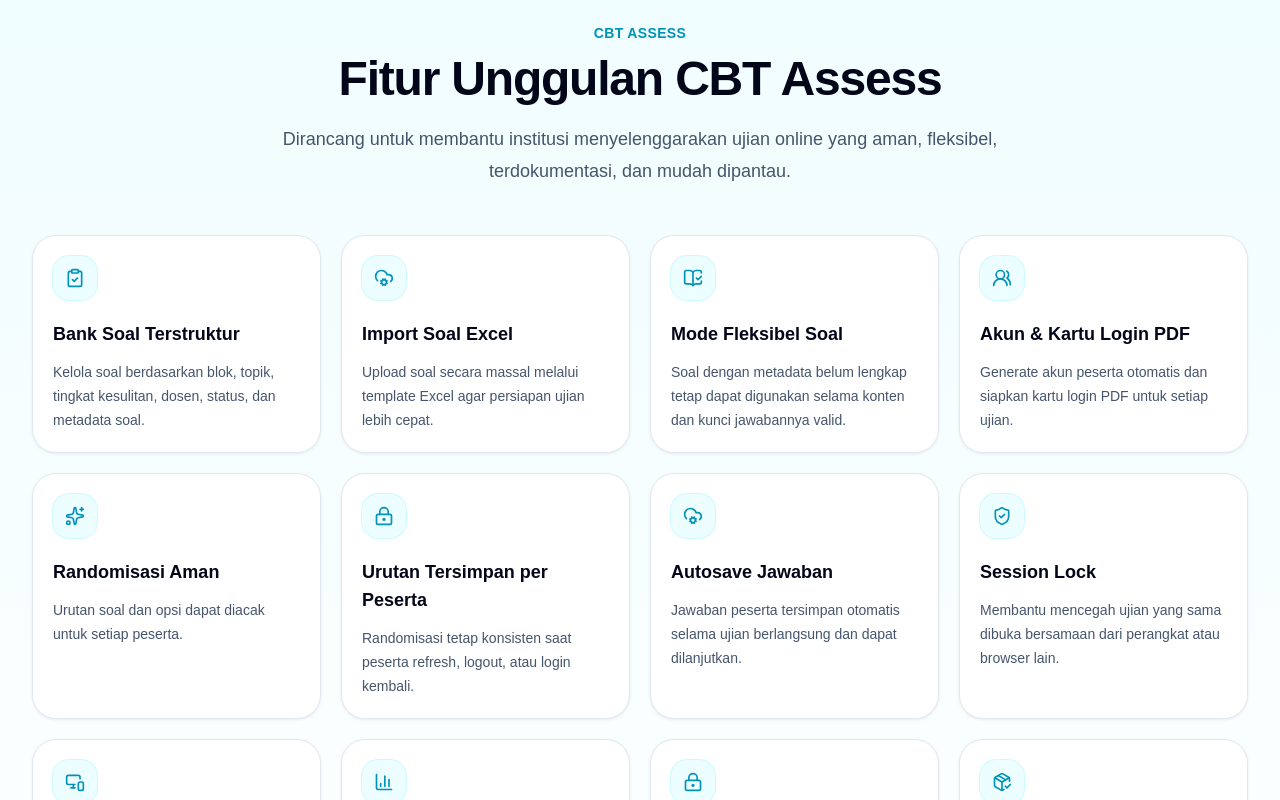
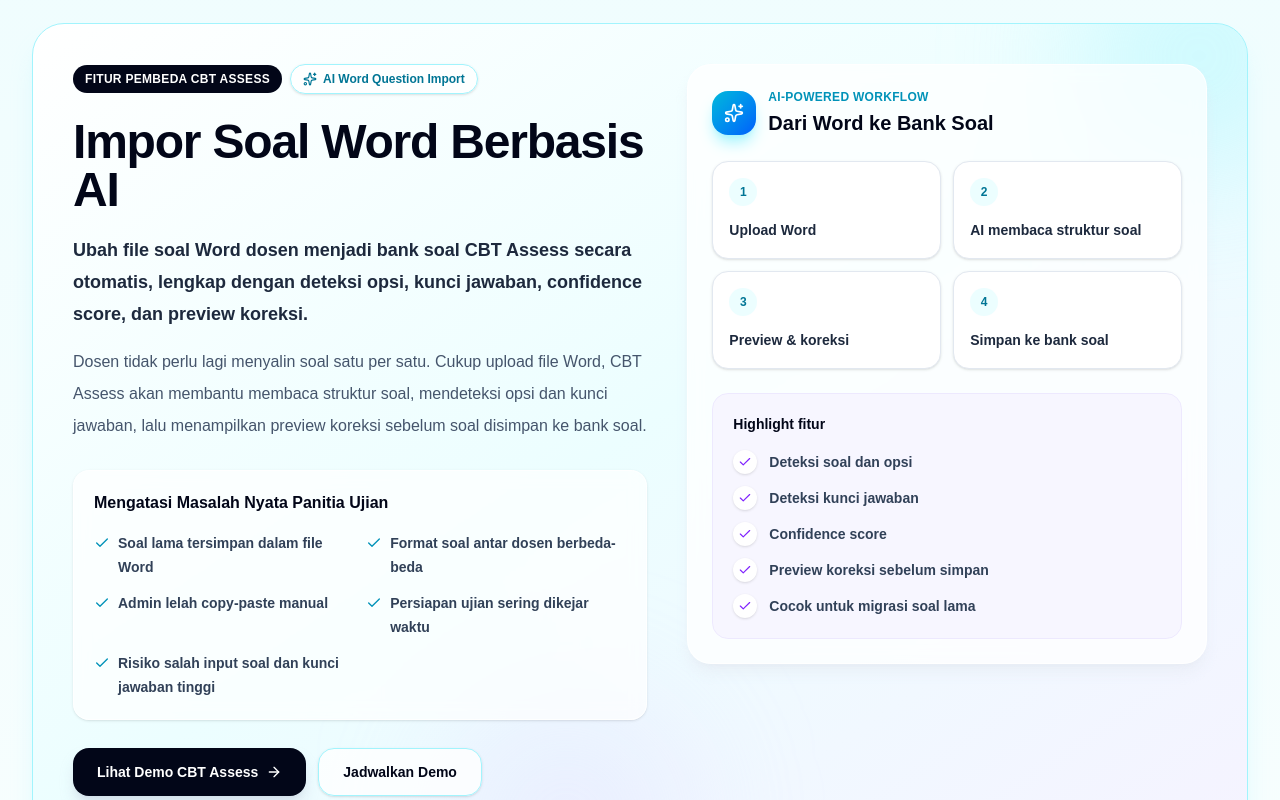
Before and after one commit to oktomarpaung/digitaltech-landing, a Next.js app: page / in a window 1280 px wide. Shown: the part 2060-2860 px from the top of the page. Built offline with nearby package versions, Linux system fonts and the light colour scheme.

Commit message:
feat: highlight AI Word question import
Add a dedicated CBT Assess differentiator section for AI Word Question Import with problem statement, workflow, feature highlights, and demo CTA.

```diff
--- a/src/app/page.tsx
+++ b/src/app/page.tsx
@@ -314,6 +314,29 @@
     description: "Ekspor hasil ujian, data dan akun peserta, serta analisis butir ke Excel atau CSV.",
     icon: PackageCheck,
   },
+];
+
+const aiWordImportProblems = [
+  "Soal lama tersimpan dalam file Word",
+  "Format soal antar dosen berbeda-beda",
+  "Admin lelah copy-paste manual",
+  "Persiapan ujian sering dikejar waktu",
+  "Risiko salah input soal dan kunci jawaban tinggi",
+];
+
+const aiWordImportFlow = [
+  "Upload Word",
+  "AI membaca struktur soal",
+  "Preview & koreksi",
+  "Simpan ke bank soal",
+];
+
+const aiWordImportHighlights = [
+  "Deteksi soal dan opsi",
+  "Deteksi kunci jawaban",
+  "Confidence score",
+  "Preview koreksi sebelum simpan",
+  "Cocok untuk migrasi soal lama",
 ];
 
 const pricingPlans: PricingPlan[] = [
@@ -1314,11 +1337,121 @@
 
       <section id="fitur-cbt" className="border-y border-slate-200 bg-gradient-to-b from-cyan-50/70 to-white px-5 py-20 sm:px-6 lg:px-8">
         <div className="mx-auto max-w-7xl">
-          <SectionHeader
-            eyebrow="CBT Assess"
-            title="Fitur Unggulan CBT Assess"
-            description="Dirancang untuk membantu institusi menyelenggarakan ujian online yang aman, fleksibel, terdokumentasi, dan mudah dipantau."
-          />
+          <motion.div
+            initial="hidden"
+            whileInView="visible"
+            viewport={{ once: true, amount: 0.2 }}
+            transition={{ duration: 0.55, ease: "easeOut" }}
+            variants={fadeUp}
+            className="relative overflow-hidden rounded-[2rem] border border-cyan-200 bg-gradient-to-br from-white via-cyan-50 to-violet-50 p-6 shadow-xl shadow-cyan-100/70 sm:p-8 lg:p-10"
+          >
+            <div className="absolute -right-20 -top-24 h-64 w-64 rounded-full bg-cyan-200/40 blur-3xl" />
+            <div className="absolute -bottom-28 left-1/3 h-64 w-64 rounded-full bg-violet-200/30 blur-3xl" />
+
+            <div className="relative grid gap-10 lg:grid-cols-[1.05fr_0.95fr] lg:items-start">
+              <div>
+                <div className="flex flex-wrap items-center gap-2">
+                  <span className="rounded-full bg-slate-950 px-3 py-1.5 text-xs font-black uppercase tracking-wide text-white">
+                    Fitur Pembeda CBT Assess
+                  </span>
+                  <span className="inline-flex items-center gap-1.5 rounded-full border border-cyan-200 bg-white/80 px-3 py-1.5 text-xs font-black text-cyan-700 shadow-sm">
+                    <Sparkles className="h-3.5 w-3.5" />
+                    AI Word Question Import
+                  </span>
+                </div>
+
+                <h2 className="mt-6 text-3xl font-black tracking-tight text-slate-950 sm:text-4xl lg:text-5xl">
+                  Impor Soal Word Berbasis AI
+                </h2>
+                <p className="mt-5 text-lg font-bold leading-8 text-slate-800">
+                  Ubah file soal Word dosen menjadi bank soal CBT Assess secara otomatis, lengkap dengan deteksi opsi,
+                  kunci jawaban, confidence score, dan preview koreksi.
+                </p>
+                <p className="mt-4 leading-8 text-slate-600">
+                  Dosen tidak perlu lagi menyalin soal satu per satu. Cukup upload file Word, CBT Assess akan membantu
+                  membaca struktur soal, mendeteksi opsi dan kunci jawaban, lalu menampilkan preview koreksi sebelum
+                  soal disimpan ke bank soal.
+                </p>
+
+                <div className="mt-7 rounded-2xl border border-white/80 bg-white/70 p-5 shadow-sm backdrop-blur">
+                  <h3 className="font-black text-slate-950">Mengatasi Masalah Nyata Panitia Ujian</h3>
+                  <div className="mt-4 grid gap-3 sm:grid-cols-2">
+                    {aiWordImportProblems.map((problem) => (
+                      <div key={problem} className="flex items-start gap-2 text-sm font-semibold leading-6 text-slate-700">
+                        <Check className="mt-1 h-4 w-4 flex-none text-cyan-600" />
+                        <span>{problem}</span>
+                      </div>
+                    ))}
+                  </div>
+                </div>
+
+                <div className="mt-7 flex flex-col gap-3 sm:flex-row">
+                  <a
+                    href={cbtDemoUrl}
+                    target="_blank"
+                    rel="noreferrer"
+                    className="inline-flex h-12 items-center justify-center gap-2 rounded-2xl bg-slate-950 px-6 text-sm font-black text-white shadow-lg shadow-slate-300/70 transition-all hover:-translate-y-0.5 hover:bg-slate-800"
+                  >
+                    Lihat Demo CBT Assess
+                    <ArrowRight className="h-4 w-4" />
+                  </a>
+                  <a
+                    href="#demo"
+                    className="inline-flex h-12 items-center justify-center rounded-2xl border border-cyan-200 bg-white/80 px-6 text-sm font-black text-slate-950 shadow-sm transition-all hover:-translate-y-0.5 hover:border-cyan-300 hover:bg-cyan-50"
+                  >
+                    Jadwalkan Demo
+                  </a>
+                </div>
+              </div>
+
+              <div className="rounded-3xl border border-white/80 bg-white/75 p-5 shadow-lg shadow-slate-200/60 backdrop-blur sm:p-6">
+                <div className="flex items-center gap-3">
+                  <span className="flex h-11 w-11 items-center justify-center rounded-2xl bg-gradient-to-br from-cyan-500 to-blue-600 text-white shadow-lg shadow-cyan-200">
+                    <Sparkles className="h-5 w-5" />
+                  </span>
+                  <div>
+                    <p className="text-xs font-black uppercase tracking-wide text-cyan-600">AI-Powered Workflow</p>
+                    <h3 className="mt-1 text-xl font-black text-slate-950">Dari Word ke Bank Soal</h3>
+                  </div>
+                </div>
+
+                <div className="mt-6 grid grid-cols-2 gap-3">
+                  {aiWordImportFlow.map((step, index) => (
+                    <div key={step} className="rounded-2xl border border-slate-200 bg-white p-4 shadow-sm">
+                      <span className="flex h-7 w-7 items-center justify-center rounded-full bg-cyan-50 text-xs font-black text-cyan-700">
+                        {index + 1}
+                      </span>
+                      <p className="mt-3 text-sm font-black leading-6 text-slate-800">{step}</p>
+                    </div>
+                  ))}
+                </div>
+
+                <div className="mt-6 rounded-2xl border border-violet-100 bg-violet-50/70 p-5">
+                  <p className="text-sm font-black text-slate-950">Highlight fitur</p>
+                  <div className="mt-4 grid gap-3">
+                    {aiWordImportHighlights.map((highlight) => (
+                      <div key={highlight} className="flex items-center gap-3 text-sm font-semibold text-slate-700">
+                        <span className="flex h-6 w-6 flex-none items-center justify-center rounded-full bg-white text-violet-600 shadow-sm">
+                          <Check className="h-3.5 w-3.5" />
+                        </span>
+                        {highlight}
+                      </div>
+                    ))}
+                  </div>
+                </div>
+              </div>
+            </div>
+          </motion.div>
+
+          <div className="mx-auto mb-12 mt-16 max-w-3xl text-center">
+            <p className="text-sm font-bold uppercase tracking-wide text-cyan-600">CBT Assess</p>
+            <h2 className="mt-3 text-3xl font-black tracking-tight text-slate-950 sm:text-4xl lg:text-5xl">
+              12 Fitur Inti CBT Assess
+            </h2>
+            <p className="mt-5 text-base leading-8 text-slate-600 sm:text-lg">
+              Fitur operasional lengkap untuk mendukung persiapan, pelaksanaan, pemantauan, dan evaluasi ujian online.
+            </p>
+          </div>
 
           <div className="grid gap-5 md:grid-cols-2 lg:grid-cols-3 xl:grid-cols-4">
             {cbtFeatureHighlights.map((feature, index) => {
@@ -1342,24 +1475,6 @@
                 </motion.article>
               );
             })}
-          </div>
-
-          <div className="mt-9 flex flex-col justify-center gap-3 sm:flex-row">
-            <a
-              href={cbtDemoUrl}
-              target="_blank"
-              rel="noreferrer"
-              className="inline-flex h-12 items-center justify-center gap-2 rounded-2xl bg-slate-950 px-6 text-sm font-black text-white shadow-lg shadow-slate-300/70 transition-all hover:-translate-y-0.5 hover:bg-slate-800"
-            >
-              Lihat Demo CBT Assess
-              <ArrowRight className="h-4 w-4" />
-            </a>
-            <a
-              href="#demo"
-              className="inline-flex h-12 items-center justify-center gap-2 rounded-2xl border border-cyan-200 bg-white px-6 text-sm font-black text-slate-950 shadow-sm transition-all hover:-translate-y-0.5 hover:border-cyan-300 hover:bg-cyan-50"
-            >
-              Jadwalkan Demo
-            </a>
           </div>
         </div>
       </section>
```
